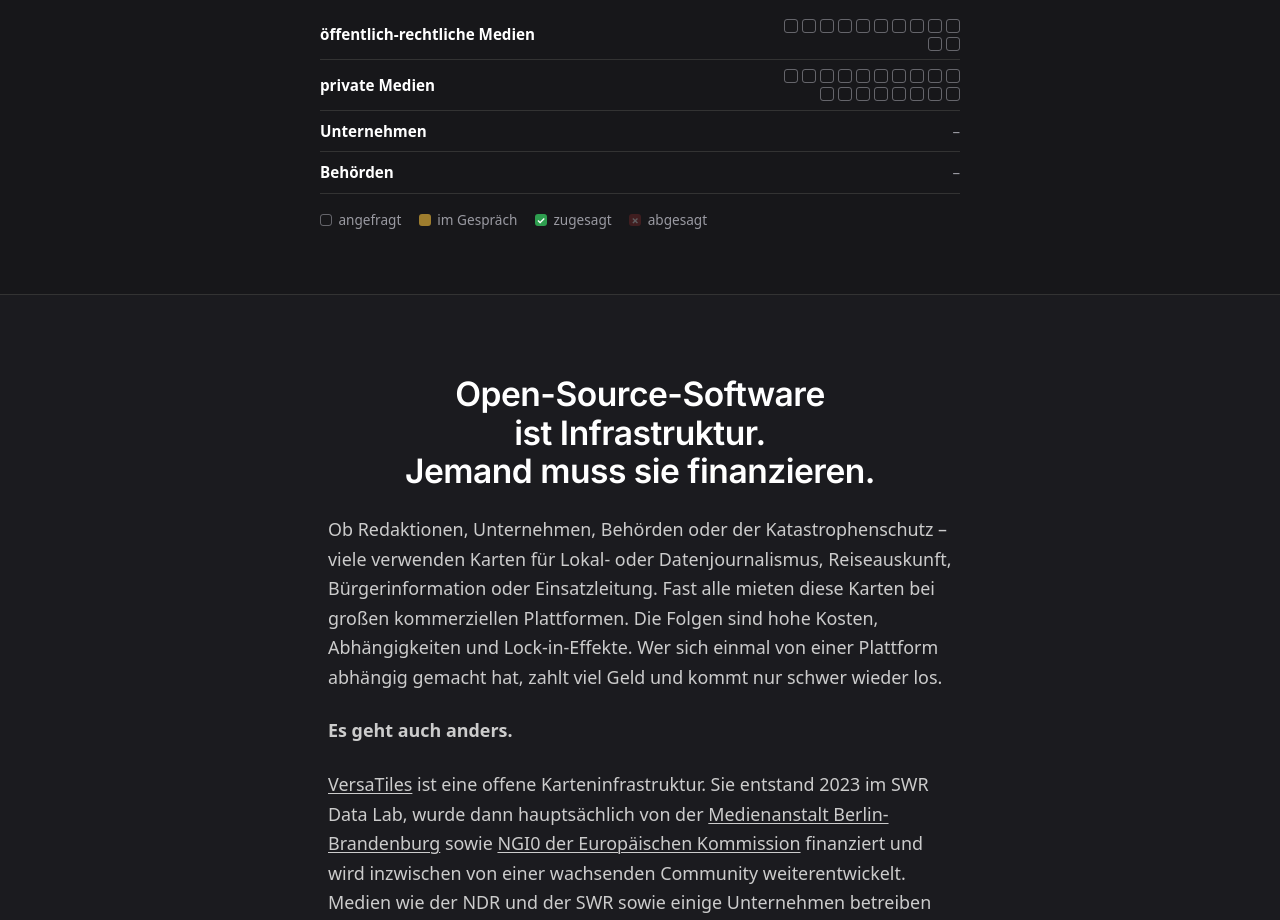
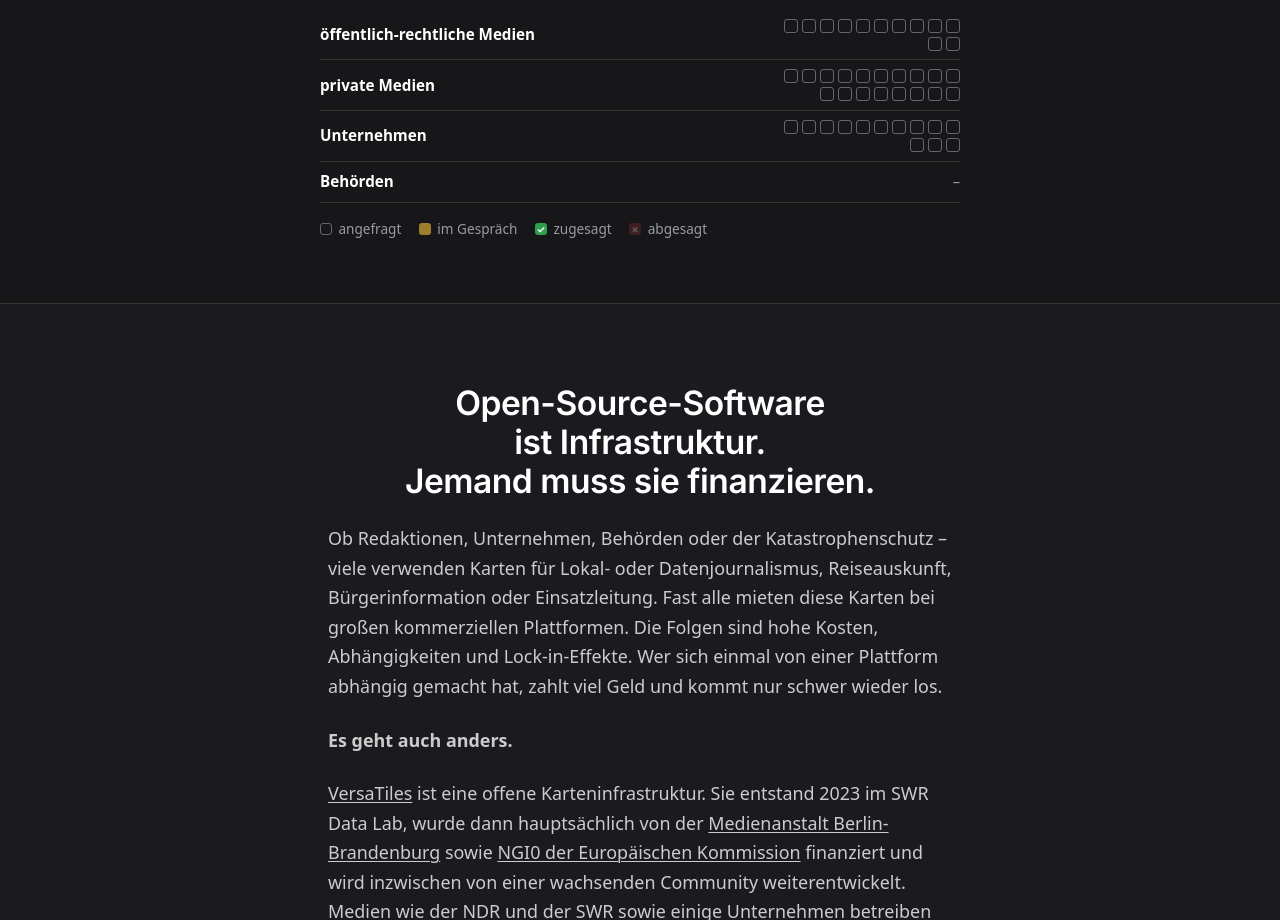
Before and after one commit to versatiles-org/consortium, a SvelteKit app: page /de in a window 1280 px wide. Shown: the part 1465-2385 px from the top of the page. Built offline with nearby package versions, Linux system fonts and the light colour scheme.

Commit message:
feat: add contacted companies to campaign status

```diff
--- a/src/status.ts
+++ b/src/status.ts
@@ -60,7 +60,21 @@
 		},
 		{
 			id: 'companies',
-			members: [],
+			members: [
+				{ name: 'DB Fernverkehr AG', history: [{ status: 'contacted', date: '2026-07-20' }] },
+				{ name: 'DB InfraGO AG', history: [{ status: 'contacted', date: '2026-07-20' }] },
+				{ name: 'Deutsche Telekom', history: [{ status: 'contacted', date: '2026-07-20' }] },
+				{ name: 'DHL Group', history: [{ status: 'contacted', date: '2026-07-20' }] },
+				{ name: 'DPD', history: [{ status: 'contacted', date: '2026-07-20' }] },
+				{ name: 'Flix', history: [{ status: 'contacted', date: '2026-07-20' }] },
+				{ name: 'Hermes', history: [{ status: 'contacted', date: '2026-07-20' }] },
+				{ name: 'ImmoScout24', history: [{ status: 'contacted', date: '2026-07-20' }] },
+				{ name: 'PLANET IC', history: [{ status: 'contacted', date: '2026-07-20' }] },
+				{ name: 'publicplan', history: [{ status: 'contacted', date: '2026-07-20' }] },
+				{ name: 'Sixt', history: [{ status: 'contacted', date: '2026-07-20' }] },
+				{ name: 'Wire', history: [{ status: 'contacted', date: '2026-07-20' }] },
+				{ name: 'init AG', history: [{ status: 'contacted', date: '2026-07-20' }] },
+			],
 		},
 		{
 			id: 'authorities',
```
